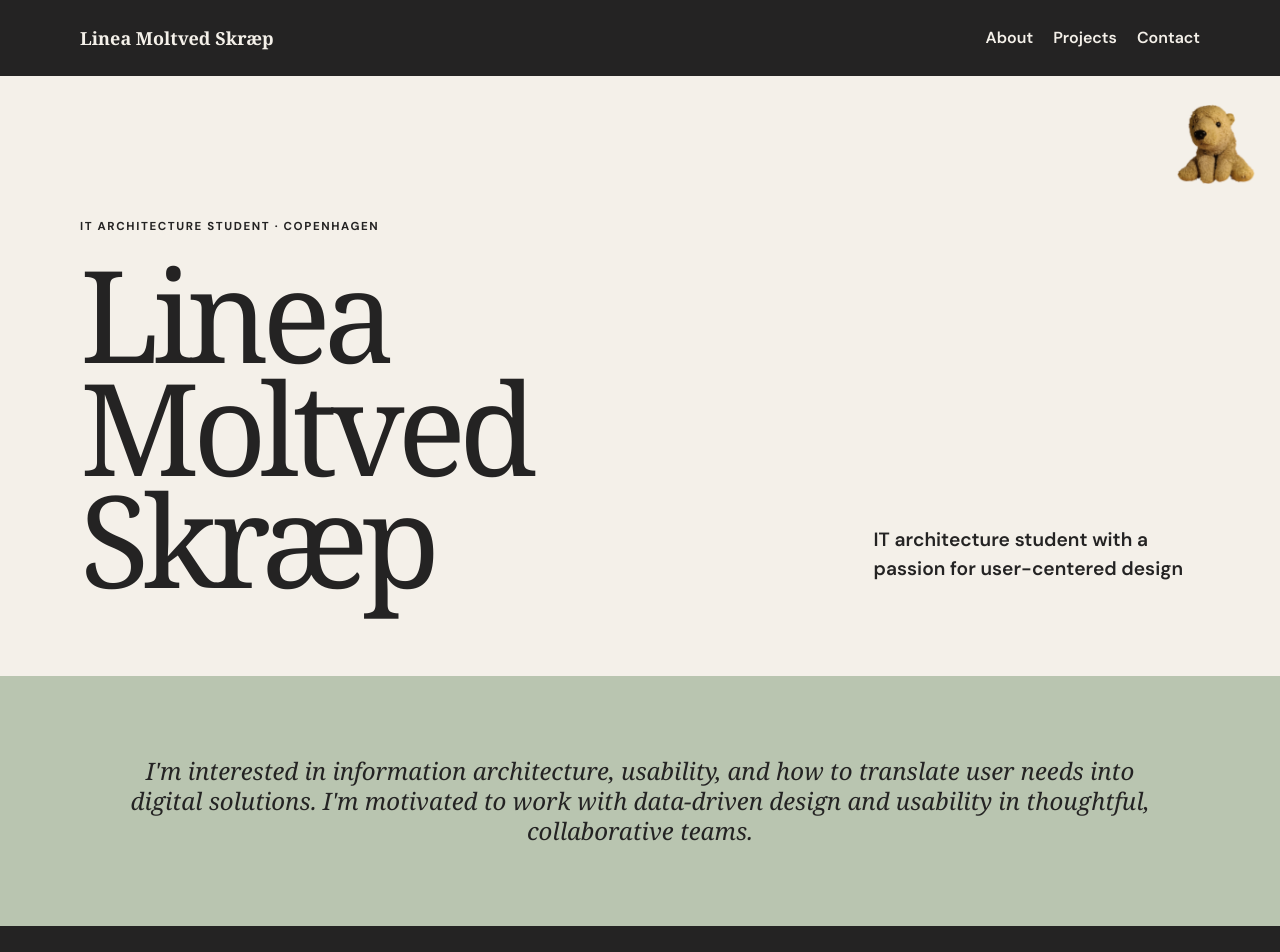
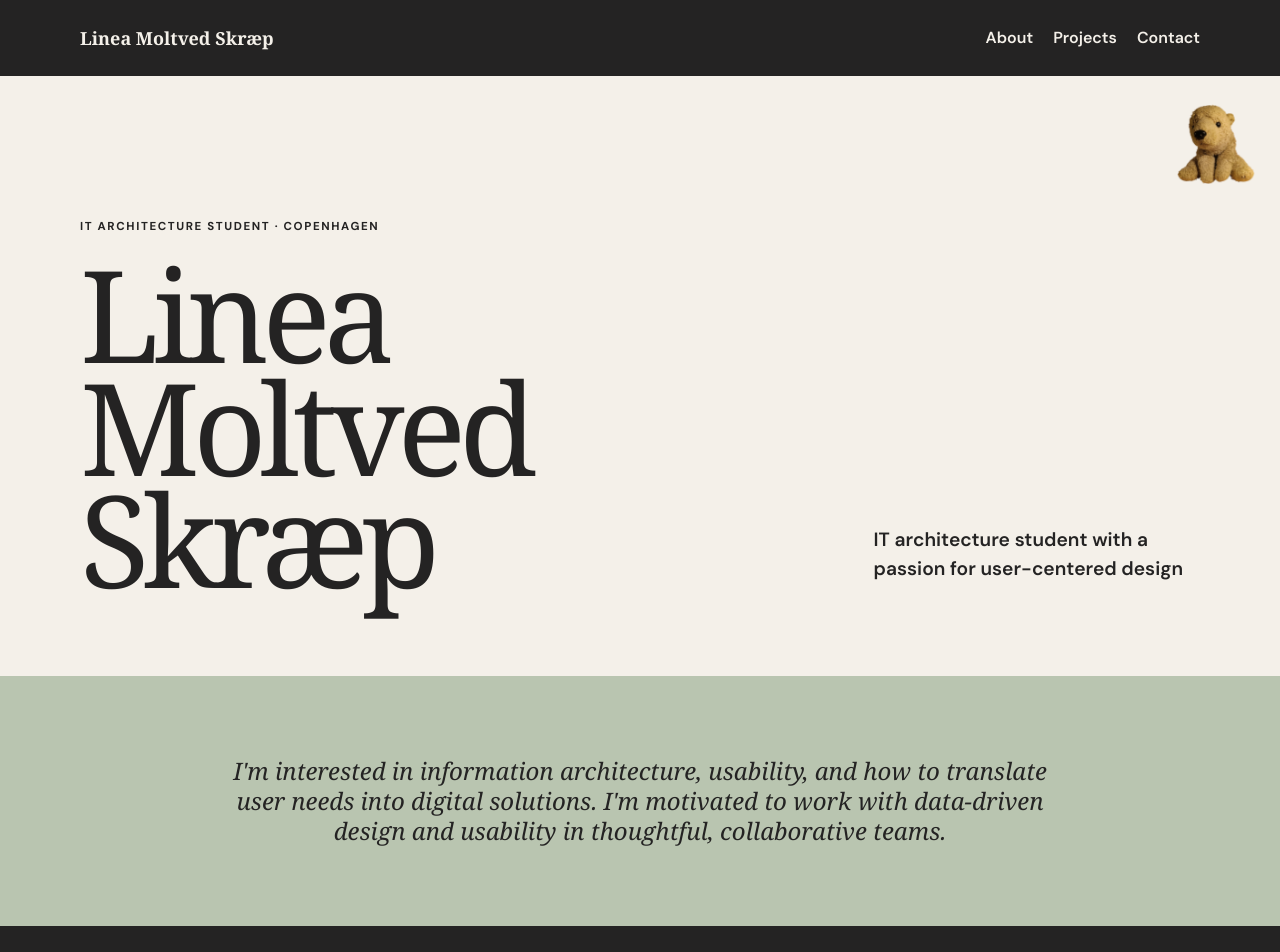
Before and after one commit to unicornfarm5/portfolio, a React (Vite) app: page / in a window 1280 px wide. Shown: the top 952 px of the page. Built offline with nearby package versions, Linux system fonts and the light colour scheme.

Commit message:
change spaceing in BannerQuote

```diff
--- a/components/BannerQuote.jsx
+++ b/components/BannerQuote.jsx
@@ -2,7 +2,7 @@ export function BannerQuote() {
   return (
     <section className="bg-[#b9c5b0] py-20">
       <div className="section-wrap text-center">
-        <div className="mx-auto max-w-5xl text-2xl italic leading-tight md:text-2xl md:leading-tight">
+        <div className="mx-auto max-w-4xl px-6 text-2xl italic leading-tight md:px-8 md:leading-tight">
           <p>I&apos;m interested in information architecture, usability, and how to translate user needs into digital solutions. I&apos;m motivated to work with data-driven design and usability in thoughtful, collaborative teams.</p>
         </div>
       </div>
```
